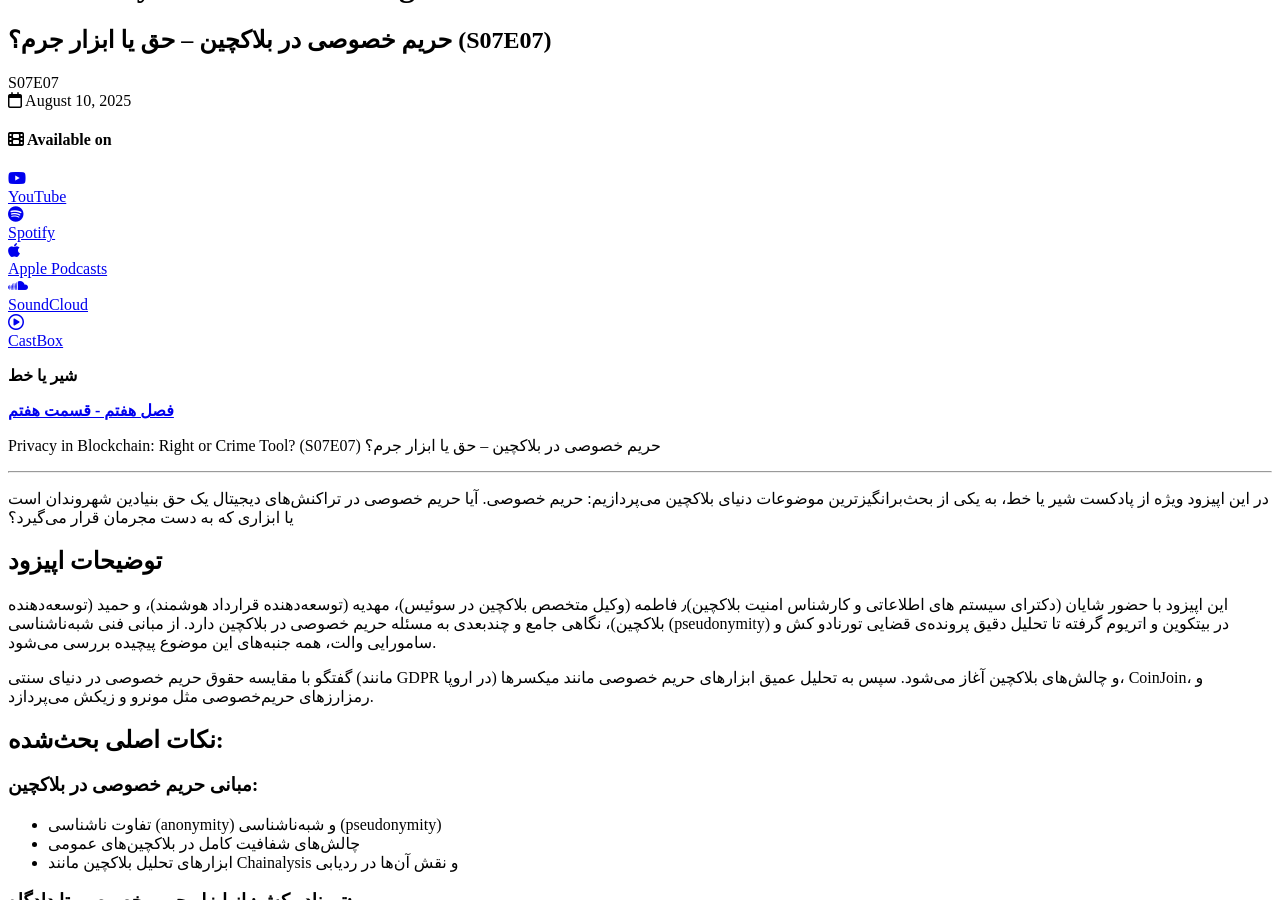
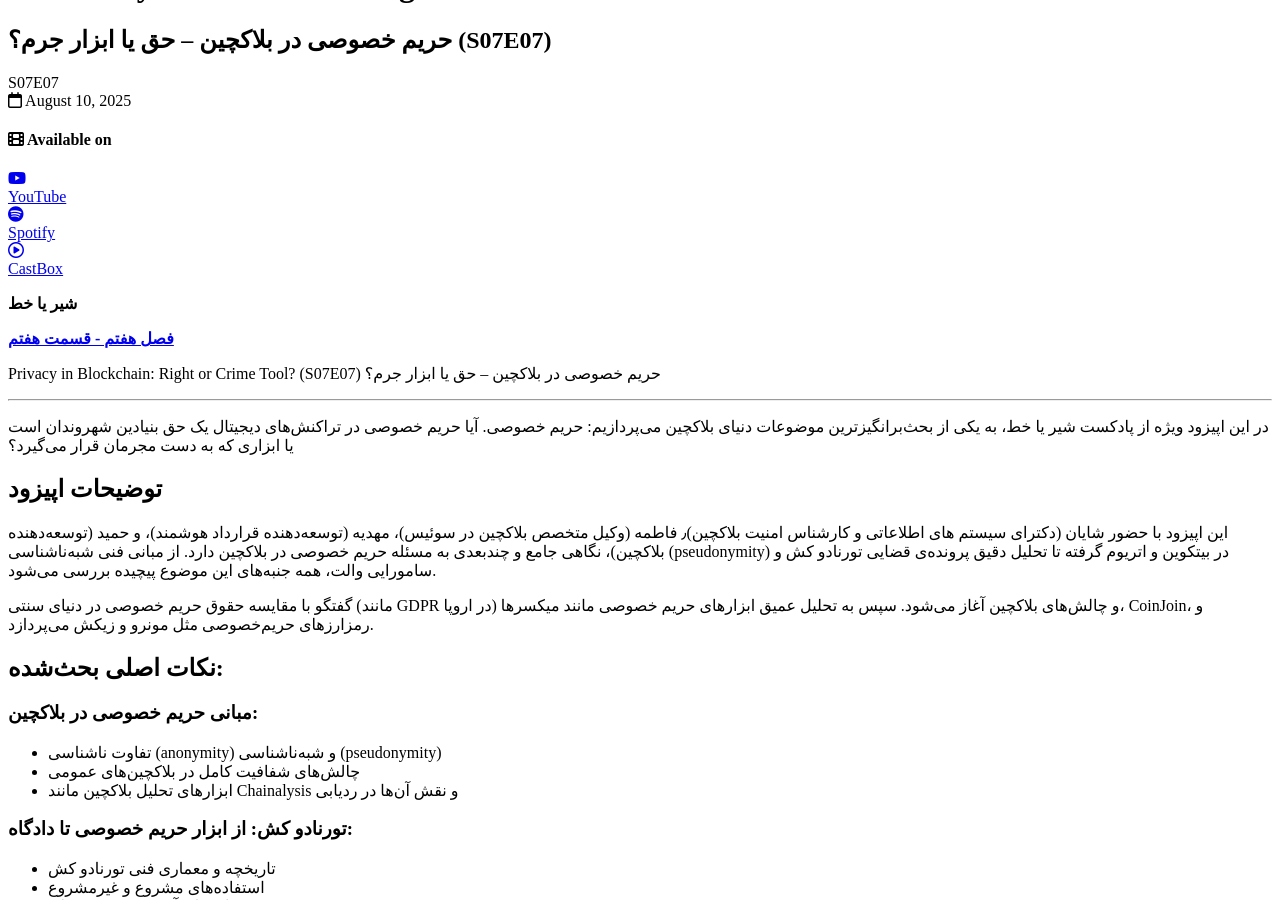
Before and after one commit to shiryakhat/website, a Jekyll site: the page built from _posts/2025-08-10-privacy-blockchain-right-or-crime-tool.md, in a window 1280 px wide and 900 px high, scrolled down 801 px. Built offline with Jekyll 4.4.1, drawn with Linux system fonts in a browser that asks for light colours; comment, search, counter and statistics services are not loaded; some of the changed lines change nothing that is shown.

Commit message:
update links

```diff
--- a/_posts/2025-08-10-privacy-blockchain-right-or-crime-tool.md
+++ b/_posts/2025-08-10-privacy-blockchain-right-or-crime-tool.md
@@ -11,13 +11,13 @@
 
 youtube: https://youtu.be/QIr6ghLxJaM
 
-soundcloud: PLACEHOLDER_SOUNDCLOUD_LINK
+# soundcloud:
 
-apple_podcast: PLACEHOLDER_APPLE_PODCAST_LINK
+# apple_podcast: PLACEHOLDER_APPLE_PODCAST_LINK
 
-spotify: PLACEHOLDER_SPOTIFY_LINK
+spotify: https://open.spotify.com/episode/7fbs9AAaGhBb0w798yL0ch?si=yWkUkIJFQuGfxZlhD9QMug
 
-castbox: PLACEHOLDER_CASTBOX_LINK
+castbox: https://castbox.fm/episode/%D8%B4%DB%8C%D8%B1-%DB%8C%D8%A7-%D8%AE%D8%B7-%7C-Privacy-in-Blockchain%3A-Right-or-Crime-Tool--(S07E07)-%D8%AD%D8%B1%DB%8C%D9%85-%D8%AE%D8%B5%D9%88%D8%B5%DB%8C-%D8%AF%D8%B1-%D8%A8%D9%84%D8%A7%DA%A9%DA%86%DB%8C%D9%86-%E2%80%93-%D8%AD%D9%82-%DB%8C%D8%A7-%D8%A7%D8%A8%D8%B2%D8%A7%D8%B1-%D8%AC%D8%B1%D9%85%D8%9F-id2539522-id838831868?country=us
 
 ---
 
```
